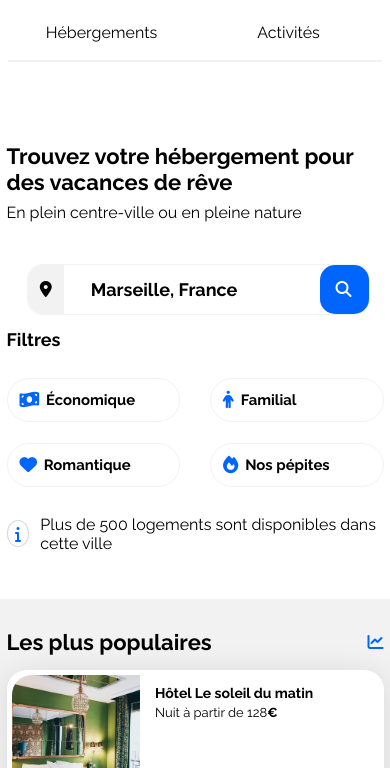
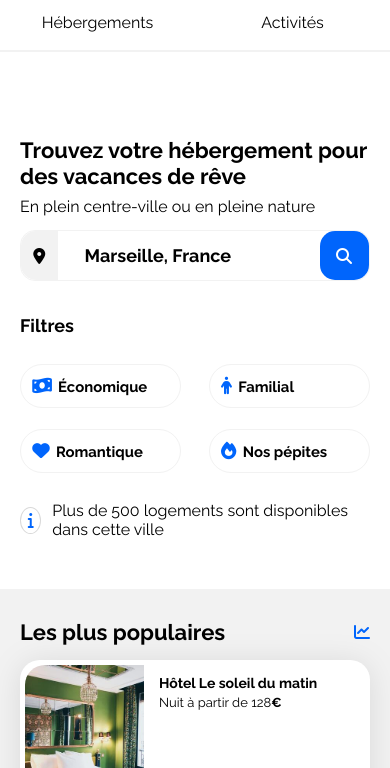
Before and after one commit to altct/OC-P2-Booki-Alicia-CLEMENT, a plain HTML site: page index.html in a window 390 px wide. Shown: the part 76-844 px from the top of the page. Drawn offline with Linux system fonts and the light colour scheme.

Commit message:
Final fix for mobile

```diff
--- a/css/style.css
+++ b/css/style.css
@@ -561,6 +561,7 @@ input {
 .main-container {
     align-items: center;
     width: 100%;
+    padding: 0;
 }
 
 body {
@@ -569,6 +570,7 @@ body {
 
 header {
     flex-direction: column;
+    width: 100%;
 }
 
 header a {
@@ -615,6 +617,7 @@ header a {
 .titre-para {
     height: 79px;
     padding-bottom: 2%;
+    padding: 0;
 }
 
 .barre-de-recherche {
@@ -622,17 +625,24 @@ header a {
     align-items: center;
     height: 4.9375em;
     margin-top: 20px;
+    margin: 0 0 20px;
+    width: 100%;
 }
 
-.bordure-recherche
-{
-    margin-left: 20px;
+.bordure-recherche {
+    margin-left: 0;
+    width: 100%
 }
 
 .texte-recherche {
     display: flex;
     border: none;
+    width: 100%;
 }
+
+.texte-recherche input {
+    width: 100%;
+  }
 
 input {
     width: 100%;
@@ -661,6 +671,7 @@ input {
 
 .filtres {
     height: 10.0625em;
+    width: 100%;
 }
 
 .boutons-filtre {
@@ -767,6 +778,10 @@ input {
 
 /*** Footer ***/
 
+    footer{
+        width: 100%;
+    }
+
     .footer-list {
         width: 100%;
         flex-direction: column;
```
